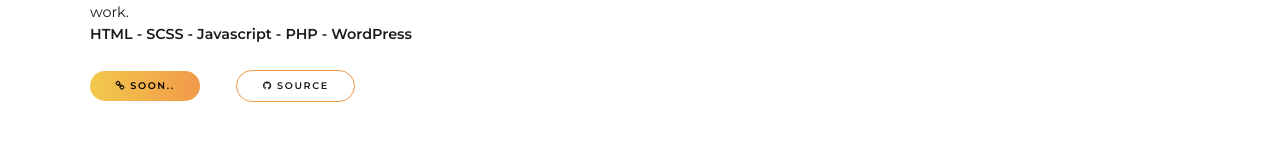
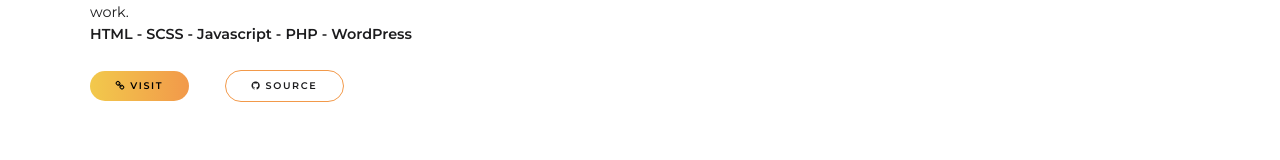
Before and after one commit to ayofef/ayofef.github, a plain HTML site: page index.html in a window 1280 px wide. Shown: the part 4097-4257 px from the top of the page. Drawn offline with nearby package versions, Linux system fonts and the light colour scheme.

Commit message:
Update index.html

```diff
--- a/index.html
+++ b/index.html
@@ -163,8 +163,8 @@
                 <h4>Paard Interiors (Responsive Website)</h4>
                 <p>I have always wanted to develop a website with an appointment booking system and i took the oppurtunity of integrating it with Paard Interiors landing page. The appointment booking system was intergrated and customised using Wordpress. Has to be the longest time i spent on a landing page. I had issues in finding the right appointment booking plugin with optimum flexibility and most had to be paid for. I then resulted to Contact form 7 plugin with input based on my specification. The only disadvantage this has is that users can select the same time slot which can cause confusion. Apart from that, everything works perfectly and for a real-life project, client will be advised to pay a plugin to avoid this confusion.  Carried out visual research suitable for an interior designer, developed custom theme from <span class="boldering">Blankslate</span> and published to a secure domain so that the appointment booking system can actually work. <br><span class="boldering">HTML - SCSS - Javascript - PHP - WordPress </span></p>
                 <div class="button-box">
-                  <a href="#" class="btn btn-blue"><span class="fa fa-link"></span> Soon..</a>
-                  <a href="#" class="btn btn-black"><span class="fa fa-github"></span> Source</a>
+                  <a href="https://www.paardinteriors.online/" class="btn btn-blue"><span class="fa fa-link"></span> Visit</a>
+                  <a href="https://github.com/ayofef/paard.io" class="btn btn-black"><span class="fa fa-github"></span> Source</a>
                 </div>
               </div>
             </div>
```
